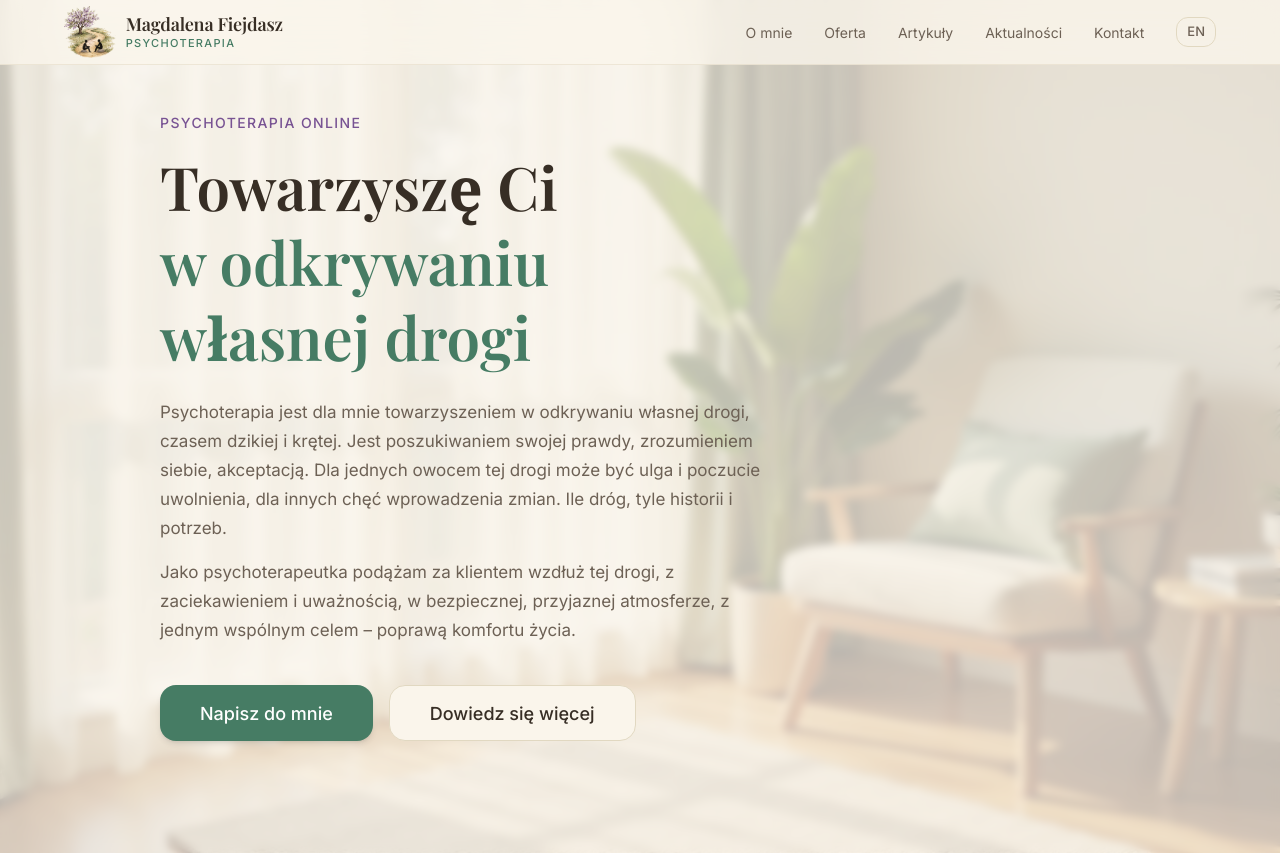
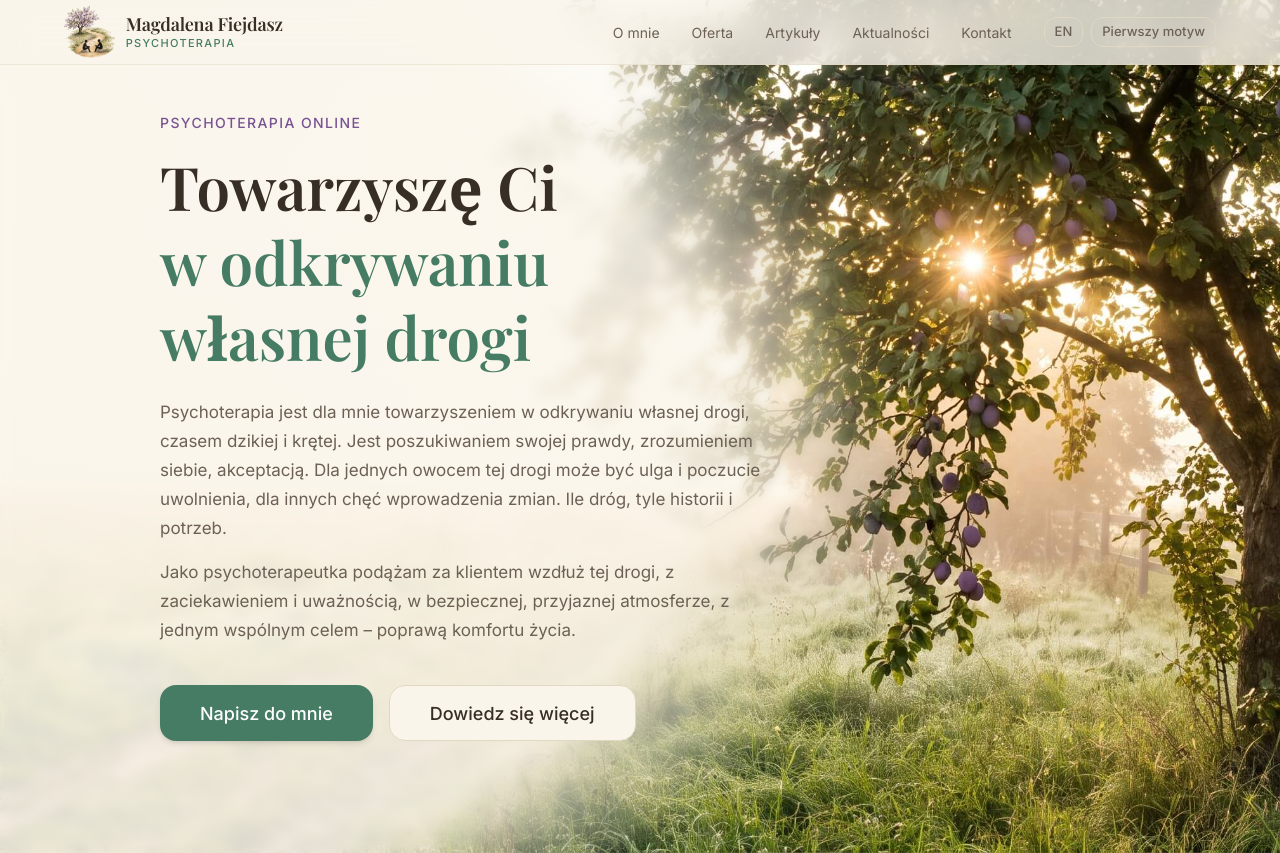
Before and after one commit to mfiejdasz/magdalenafiejdasz.com, an Astro site: page / in a window 1280 px wide. Shown: the top 853 px of the page. Built offline with nearby package versions, Linux system fonts and the light colour scheme; Astro itself is replaced by a stand-in of ours.

Commit message:
feat: add color themes with switcher and new hero background

```diff
--- a/src/components/About.astro
+++ b/src/components/About.astro
@@ -245,7 +245,7 @@ const openLabel = dictionary.articles.openLabel;
     transition: color 0.2s;
 
     &:hover {
-      color: $accent-foreground;
+      color: $hover-foreground;
     }
   }
 
--- a/src/components/Articles.astro
+++ b/src/components/Articles.astro
@@ -200,7 +200,7 @@ const groups = [
     transition: color 0.2s;
 
     &:hover {
-      color: $accent-foreground;
+      color: $hover-foreground;
     }
   }
 </style>
--- a/src/components/Button.astro
+++ b/src/components/Button.astro
@@ -60,8 +60,8 @@ const classes = ["button", `button--${variant}`, `button--${size}`];
     background: $background;
 
     &:hover {
-      background: $accent;
-      color: $accent-foreground;
+      background: $hover;
+      color: $hover-foreground;
     }
   }
 
--- a/src/components/Hero.astro
+++ b/src/components/Hero.astro
@@ -1,7 +1,7 @@
 ---
 import { Image } from "astro:assets";
 import Button from "./Button.astro";
-import heroBg from "../assets/hero-bg.jpg";
+import heroBg from "../assets/hero-orchard2.jpg";
 import { getDictionary, type Lang } from "../i18n";
 interface Props {
   lang: Lang;
@@ -62,6 +62,26 @@ const t = getDictionary(lang).hero;
     inset: 0;
     background: with-alpha($background, 0.75);
     backdrop-filter: blur(4px);
+
+    @include up(lg) {
+      inset: 0 auto 0 0;
+      width: calc(max(0px, (100% - 72rem) / 2) + 6rem + 38rem + 8rem);
+      background: radial-gradient(
+        ellipse 100% 72% at 0% 50%,
+        with-alpha($background, 0.9) 0%,
+        with-alpha($background, 0.86) 78%,
+        with-alpha($background, 0) 100%
+      );
+      backdrop-filter: none;
+
+      &::before {
+        content: "";
+        position: absolute;
+        inset: 0;
+        backdrop-filter: blur(6px);
+        mask-image: radial-gradient(ellipse 100% 72% at 0% 50%, black 0%, black 78%, transparent 100%);
+      }
+    }
   }
 
   .hero__content {
--- a/src/components/MenuToggle.astro
+++ b/src/components/MenuToggle.astro
@@ -27,7 +27,7 @@ const { label, controls } = Astro.props;
     transition: background 0.2s;
 
     &:hover {
-      background: with-alpha($accent, 0.6);
+      background: with-alpha($hover, 0.6);
     }
 
     &:focus-visible {
--- a/src/components/MobileMenu.astro
+++ b/src/components/MobileMenu.astro
@@ -1,6 +1,7 @@
 ---
 import { getDictionary, getOtherLang, type Lang } from "../i18n";
 import type { NavLink } from "../types";
+import ThemeToggle from "./ThemeToggle.astro";
 
 interface Props {
   id: string;
@@ -34,6 +35,7 @@ const otherLang = getOtherLang(lang);
       >
         {t.text}
       </a>
+      <ThemeToggle variant="mobile" />
     </div>
   </div>
 </div>
@@ -119,8 +121,8 @@ const otherLang = getOtherLang(lang);
     color: $muted-foreground;
 
     &:hover {
-      background: $accent;
-      color: $accent-foreground;
+      background: $hover;
+      color: $hover-foreground;
     }
   }
 
--- a/src/components/Navbar.astro
+++ b/src/components/Navbar.astro
@@ -2,6 +2,7 @@
 import { Image } from "astro:assets";
 import MenuToggle from "./MenuToggle.astro";
 import MobileMenu from "./MobileMenu.astro";
+import ThemeToggle from "./ThemeToggle.astro";
 import logo from "../assets/logo.png";
 import { getDictionary, getHomePath, getOtherLang, type Lang } from "../i18n";
 import { siteConfig } from "../config";
@@ -42,6 +43,7 @@ const links: NavLink[] = [
 
     <div class="navbar__desktop">
       {links.map((link) => <a href={link.href} class="navbar__link">{link.label}</a>)}
+      <div class="navbar__actions">
         <a
           href={langHref}
           class="navbar__lang"
@@ -51,6 +53,8 @@ const links: NavLink[] = [
         >
           {t.languageSwitch.text}
         </a>
+        <ThemeToggle />
+      </div>
     </div>
 
     <MenuToggle label={t.nav.menu} controls={menuId} />
@@ -94,6 +98,7 @@ const links: NavLink[] = [
 
   .navbar__brand {
     display: flex;
+    flex-shrink: 0;
     align-items: center;
     gap: 0.625rem;
   }
@@ -113,6 +118,7 @@ const links: NavLink[] = [
   }
 
   .navbar__brand-name {
+    white-space: nowrap;
     font-family: $font-heading;
     font-size: 1.125rem;
     font-weight: 600;
@@ -133,19 +139,29 @@ const links: NavLink[] = [
   .navbar__desktop {
     display: none;
     align-items: center;
-    gap: 2rem;
+    gap: 0.75rem;
+    margin-left: 1rem;
 
     @include up(md) {
       display: flex;
+    }
+
+    @include up(lg) {
+      gap: 2rem;
     }
   }
 
   .navbar__link {
     position: relative;
     padding-block: 0.25rem;
-    font-size: 0.875rem;
+    white-space: nowrap;
+    font-size: 0.8125rem;
     color: $muted-foreground;
     transition: color 0.25s;
+
+    @include up(lg) {
+      font-size: 0.875rem;
+    }
 
     &::after {
       content: "";
@@ -176,6 +192,12 @@ const links: NavLink[] = [
     }
   }
 
+  .navbar__actions {
+    display: flex;
+    align-items: center;
+    gap: 0.5rem;
+  }
+
   .navbar__lang {
     padding: 0.25rem 0.625rem;
     border: 1px solid $border;
@@ -186,8 +208,8 @@ const links: NavLink[] = [
     transition: all 0.2s;
 
     &:hover {
-      background: $accent;
-      color: $accent-foreground;
+      background: $hover;
+      color: $hover-foreground;
     }
   }
 </style>
--- a/src/components/News.astro
+++ b/src/components/News.astro
@@ -223,7 +223,7 @@ const groups = [
     transition: color 0.2s;
 
     &:hover {
-      color: $accent-foreground;
+      color: $hover-foreground;
     }
   }
 </style>
--- /dev/null
+++ b/src/components/ThemeToggle.astro
@@ -0,0 +1,49 @@
+---
+interface Props {
+  variant?: "desktop" | "mobile";
+}
+
+const { variant = "desktop" } = Astro.props;
+---
+
+<button type="button" class:list={["theme-toggle", `theme-toggle--${variant}`]} data-theme-toggle aria-label="Zmień motyw kolorystyczny">
+  Pierwszy motyw
+</button>
+
+<script>
+  import "../scripts/theme-toggle";
+</script>
+
+<style lang="scss">
+  @use "../styles" as *;
+
+  .theme-toggle {
+    padding: 0.25rem 0.5rem;
+    border: 1px solid $border;
+    border-radius: $radius-sm;
+    font-size: 0.75rem;
+    font-weight: 500;
+    color: $muted-foreground;
+    white-space: nowrap;
+
+    @include up(lg) {
+      padding: 0.25rem 0.625rem;
+      font-size: 0.8125rem;
+    }
+    transition:
+      background 0.2s,
+      color 0.2s;
+
+    &:hover {
+      background: $hover;
+      color: $hover-foreground;
+    }
+  }
+
+  .theme-toggle--mobile {
+    align-self: center;
+    margin-top: 0.75rem;
+    padding: 0.5rem 1rem;
+    font-size: 0.9375rem;
+  }
+</style>
--- a/src/layouts/Layout.astro
+++ b/src/layouts/Layout.astro
@@ -32,6 +32,12 @@ const pageTitle = title ?? t.meta.title;
   <head>
     <meta charset="UTF-8" />
     <meta name="viewport" content="width=device-width, initial-scale=1.0" />
+    <script is:inline>
+      try {
+        var savedTheme = localStorage.getItem("theme");
+        if (savedTheme) document.documentElement.dataset.theme = savedTheme;
+      } catch (error) {}
+    </script>
     <title>{pageTitle}</title>
     <meta name="description" content={t.meta.description} />
     <link rel="icon" type="image/png" href="/favicon.png" />
--- /dev/null
+++ b/src/scripts/theme-toggle.ts
@@ -0,0 +1,37 @@
+const themes = [
+  { id: "mustard", label: "Pierwszy motyw" },
+  { id: "lilac", label: "Drugi motyw" },
+];
+
+const storageKey = "theme";
+const root = document.documentElement;
+const buttons = document.querySelectorAll<HTMLButtonElement>("[data-theme-toggle]");
+
+const getCurrent = () => themes.find((theme) => theme.id === root.dataset.theme) ?? themes[0];
+
+const render = () => {
+  const current = getCurrent();
+  buttons.forEach((button) => {
+    button.textContent = current.label;
+  });
+};
+
+const save = (id: string) => {
+  try {
+    localStorage.setItem(storageKey, id);
+  } catch {
+    return;
+  }
+};
+
+buttons.forEach((button) => {
+  button.addEventListener("click", () => {
+    const index = themes.indexOf(getCurrent());
+    const next = themes[(index + 1) % themes.length];
+    root.dataset.theme = next.id;
+    save(next.id);
+    render();
+  });
+});
+
+render();
--- /dev/null
+++ b/src/styles/_themes.scss
@@ -0,0 +1,21 @@
+@mixin theme-mustard {
+  --background: hsl(42, 60%, 95%);
+  --foreground: hsl(30, 20%, 18%);
+  --card: hsl(42, 70%, 98.5%);
+  --secondary: hsl(42, 55%, 87%);
+  --muted-foreground: hsl(30, 12%, 38%);
+  --accent: hsl(275, 30%, 90%);
+  --accent-foreground: hsl(275, 30%, 30%);
+  --border: hsl(42, 35%, 82%);
+}
+
+@mixin theme-lilac {
+  --background: hsl(272, 36%, 94%);
+  --foreground: hsl(265, 18%, 20%);
+  --card: hsl(270, 40%, 99%);
+  --secondary: hsl(272, 38%, 87%);
+  --muted-foreground: hsl(265, 10%, 42%);
+  --accent: hsl(270, 35%, 89%);
+  --accent-foreground: hsl(270, 30%, 30%);
+  --border: hsl(272, 25%, 84%);
+}
--- a/src/styles/_variables.scss
+++ b/src/styles/_variables.scss
@@ -1,18 +1,16 @@
-@use "sass:color";
-
-$theme: "mustard";
-
-$background: if($theme == "lilac", hsl(272, 36%, 94%), hsl(42, 60%, 95%));
-$foreground: if($theme == "lilac", hsl(265, 18%, 20%), hsl(30, 20%, 18%));
-$card: if($theme == "lilac", hsl(270, 40%, 99%), hsl(42, 70%, 98.5%));
-$secondary: if($theme == "lilac", hsl(272, 38%, 87%), hsl(42, 55%, 87%));
-$muted-foreground: if($theme == "lilac", hsl(265, 10%, 42%), hsl(30, 12%, 38%));
-$accent: if($theme == "lilac", hsl(270, 35%, 89%), hsl(275, 30%, 90%));
-$accent-foreground: if($theme == "lilac", hsl(270, 30%, 30%), hsl(275, 30%, 30%));
-$border: if($theme == "lilac", hsl(272, 25%, 84%), hsl(42, 35%, 82%));
+$background: var(--background);
+$foreground: var(--foreground);
+$card: var(--card);
+$secondary: var(--secondary);
+$muted-foreground: var(--muted-foreground);
+$accent: var(--accent);
+$accent-foreground: var(--accent-foreground);
+$border: var(--border);
 
 $primary: hsl(153, 28%, 38%);
 $primary-foreground: hsl(0, 0%, 100%);
+$hover: hsl(153, 20%, 88%);
+$hover-foreground: hsl(153, 30%, 30%);
 $lilac: hsl(275, 28%, 45%);
 
 $radius-sm: 0.75rem;
@@ -34,5 +32,5 @@ $breakpoints: (
 $navbar-height: 4rem;
 
 @function with-alpha($value, $alpha) {
-  @return color.change($value, $alpha: $alpha);
+  @return unquote("color-mix(in srgb, #{$value} #{$alpha * 100%}, transparent)");
 }
--- a/src/styles/global.scss
+++ b/src/styles/global.scss
@@ -1,4 +1,13 @@
 @use "./index" as *;
+@use "./themes" as *;
+
+:root {
+  @include theme-mustard;
+}
+
+:root[data-theme="lilac"] {
+  @include theme-lilac;
+}
 
 *,
 *::before,
```
Also changed, not shown: src/assets/hero-bg.jpg (deleted), src/assets/hero-orchard2.jpg (added). Lines whose indentation alone changed are shown as unchanged.
